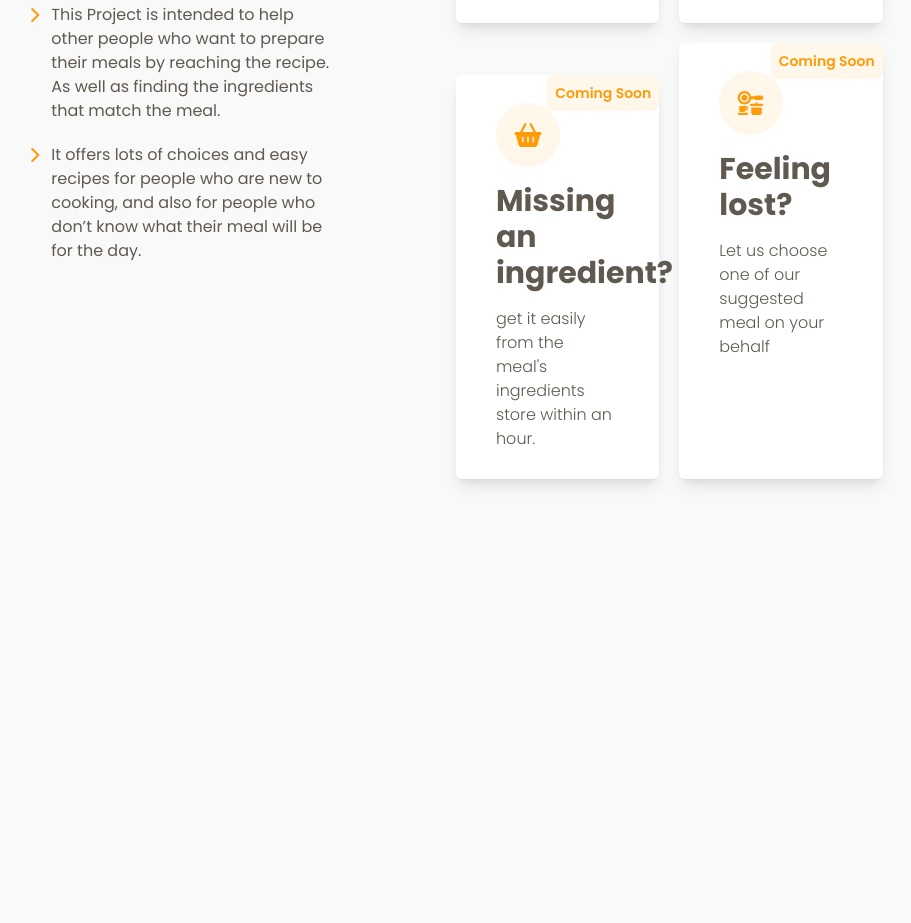
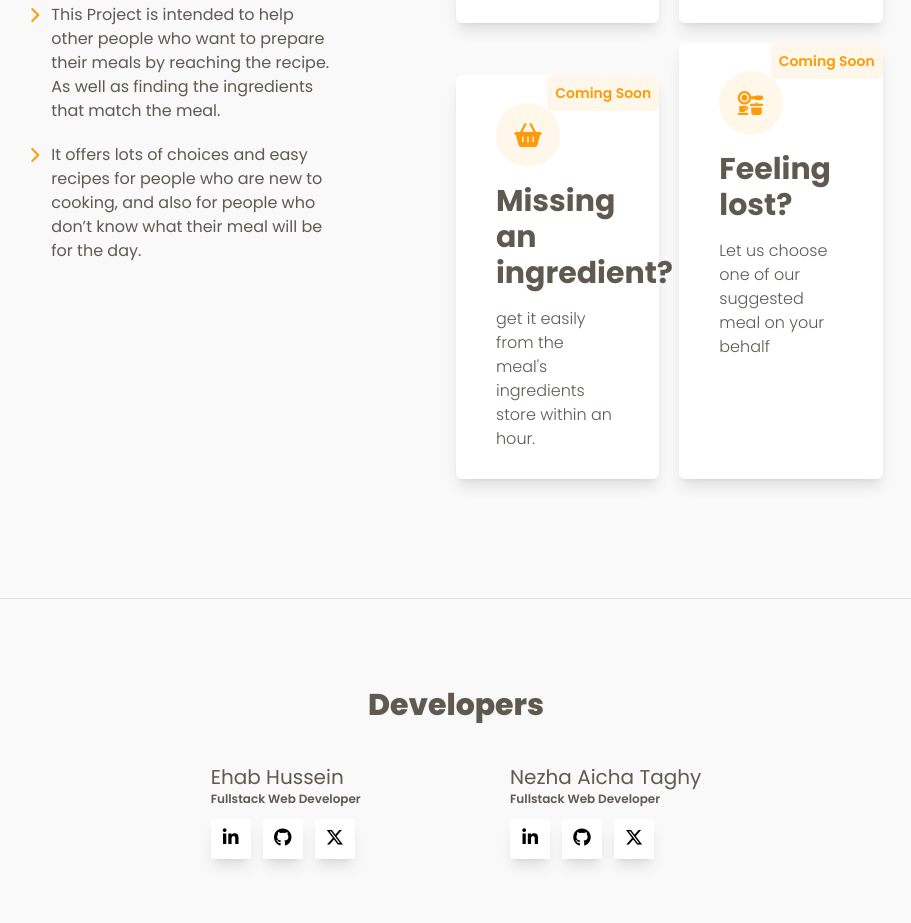
Before and after one commit to nezhataghy/RecipEase, a website: page frontend/index.html in a window 1280 px wide. Shown: the part 2373-3296 px from the top of the page, without its empty margins (184-1095 px from the left). Before the commit the page ends 2916 px from the top, so only its background shows below. Drawn offline with nearby package versions, Linux system fonts and the light colour scheme; no server answers.

Commit message:
developers section added

```diff
--- a/frontend/index.html
+++ b/frontend/index.html
@@ -212,5 +212,42 @@
             </div>
         </div>
     </section>
+    <section id="developers" class="section-header mt-20 py-16 relative">
+        <h2 class="section-title relative">Developers</h2>
+        <div class="container w-2/4 mx-auto">
+            <div class="flex justify-around">
+                <div class="card">
+                    <h2 class="text-xl text-main-dark ">Ehab Hussein</h2>
+                    <h4 class="text-xs text-main-dark font-semibold mb-3">Fullstack Web Developer</h4>
+                    <div class="accounts flex">
+                        <div class="social flex items-center justify-center bg-white shadow-lg mr-3 w-10 h-10 rounded-sm hover:bg-sec-med duration-300 ease-out cursor-pointer">
+                            <a href="https://www.linkedin.com/in/dev-ehabelsayed/" target="_blank"><i class="fa-brands fa-linkedin-in text-lg"></i></a>
+                        </div>
+                        <div class="social flex items-center justify-center bg-white shadow-lg mr-3 w-10 h-10 rounded-sm hover:bg-sec-med duration-300 ease-out cursor-pointer">
+                            <a href="https://github.com/ehabsmh" target="_blank"><i class="fa-brands fa-github text-lg"></i></a>
+                        </div>
+                        <div class="social flex items-center justify-center bg-white shadow-lg w-10 h-10 rounded-sm hover:bg-sec-med duration-300 ease-out cursor-pointer">
+                            <a href="https://twitter.com/dev_ehab" target="_blank"><i class="fa-brands fa-x-twitter text-lg"></i></a>
+                        </div>
+                    </div>
+                </div>
+                <div class="card">
+                    <h2 class="text-xl text-main-dark ">Nezha Aicha Taghy</h2>
+                    <h4 class="text-xs text-main-dark font-semibold mb-3">Fullstack Web Developer</h4>
+                    <div class="accounts flex">
+                        <div class="social flex items-center justify-center bg-white shadow-lg mr-3 w-10 h-10 rounded-sm hover:bg-sec-med duration-300 ease-out cursor-pointer">
+                            <a href="https://www.linkedin.com/in/nezha-aicha-taghi/" target="_blank"><i class="fa-brands fa-linkedin-in text-lg"></i></a>
+                        </div>
+                        <div class="social flex items-center justify-center bg-white shadow-lg mr-3 w-10 h-10 rounded-sm hover:bg-sec-med duration-300 ease-out cursor-pointer">
+                            <a href="https://github.com/nezhataghy" target="_blank"><i class="fa-brands fa-github text-lg"></i></a>
+                        </div>
+                        <div class="social flex items-center justify-center bg-white shadow-lg w-10 h-10 rounded-sm hover:bg-sec-med duration-300 ease-out cursor-pointer">
+                            <a href="https://twitter.com/ayshoush11" target="_blank"><i class="fa-brands fa-x-twitter text-lg"></i></a>
+                        </div>
+                    </div>
+                </div>
+            </div>
+        </div>
+    </section>
 </body>
 </html>
--- a/frontend/scripts/main.js
+++ b/frontend/scripts/main.js
@@ -105,7 +105,6 @@ $(document).ready(function() {
         })
         } catch (err){
             displayErrorMsg(err.message);
-        } finally {
         }
     }
 
```
Also changed, not shown: frontend/food.html (+1 -1 lines), frontend/styles/dist/styles.css.
